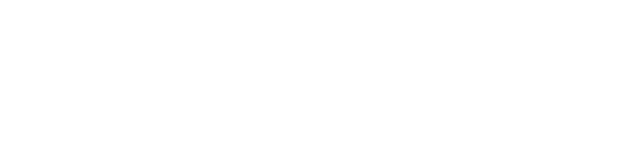
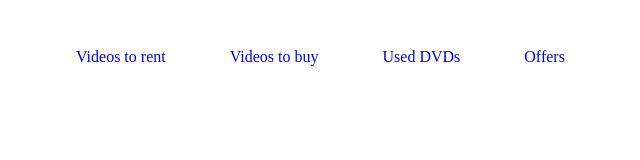
Before and after one commit to AZdevloper/sprint_1, a plain HTML site: page Page-accueil-du-magasin-de-vidéo/index.html in a window 1280 px wide. Shown: the whole page, without its empty margins (4-644 px from the left). Drawn offline with Linux system fonts and the light colour scheme.

Commit message:
creation de nav bar et ajouter de style

```diff
--- a/Page-accueil-du-magasin-de-vidéo/index.html
+++ b/Page-accueil-du-magasin-de-vidéo/index.html
@@ -1,16 +1,36 @@
 <!DOCTYPE html>
 <html lang="en">
+
 <head>
     <meta charset="UTF-8">
     <meta http-equiv="X-UA-Compatible" content="IE=edge">
     <meta name="viewport" content="width=device-width, initial-scale=1.0">
-    <title>Document</title>
+   <link rel="stylesheet" href="style.css">
+    <title>magasin de vidéo</title>
 </head>
+
 <body>
     <header></header>
-    <nav></nav>
+    <nav>
+        <ul>
+            <a href="#">
+                <li>Videos to rent</li>
+            </a>
+            <a href="#">
+                <li>Videos to buy</li>
+            </a>
+            <a href="#">
+                <li>Used DVDs</li>
+            </a>
+            <a href="#">
+                <li>Offers</li>
+            </a>
+
+        </ul>
+    </nav>
     <section></section>
     <footer></footer>
 
 </body>
+
 </html>
--- /dev/null
+++ b/Page-accueil-du-magasin-de-vidéo/style.css
@@ -0,0 +1,18 @@
+ul{
+    display: flex;
+
+
+}
+li{
+  margin: 2em;
+  list-style-type: none;
+
+}
+
+a{
+ text-decoration: none;
+}
+
+li:hover{
+    color: brown;
+}
```
